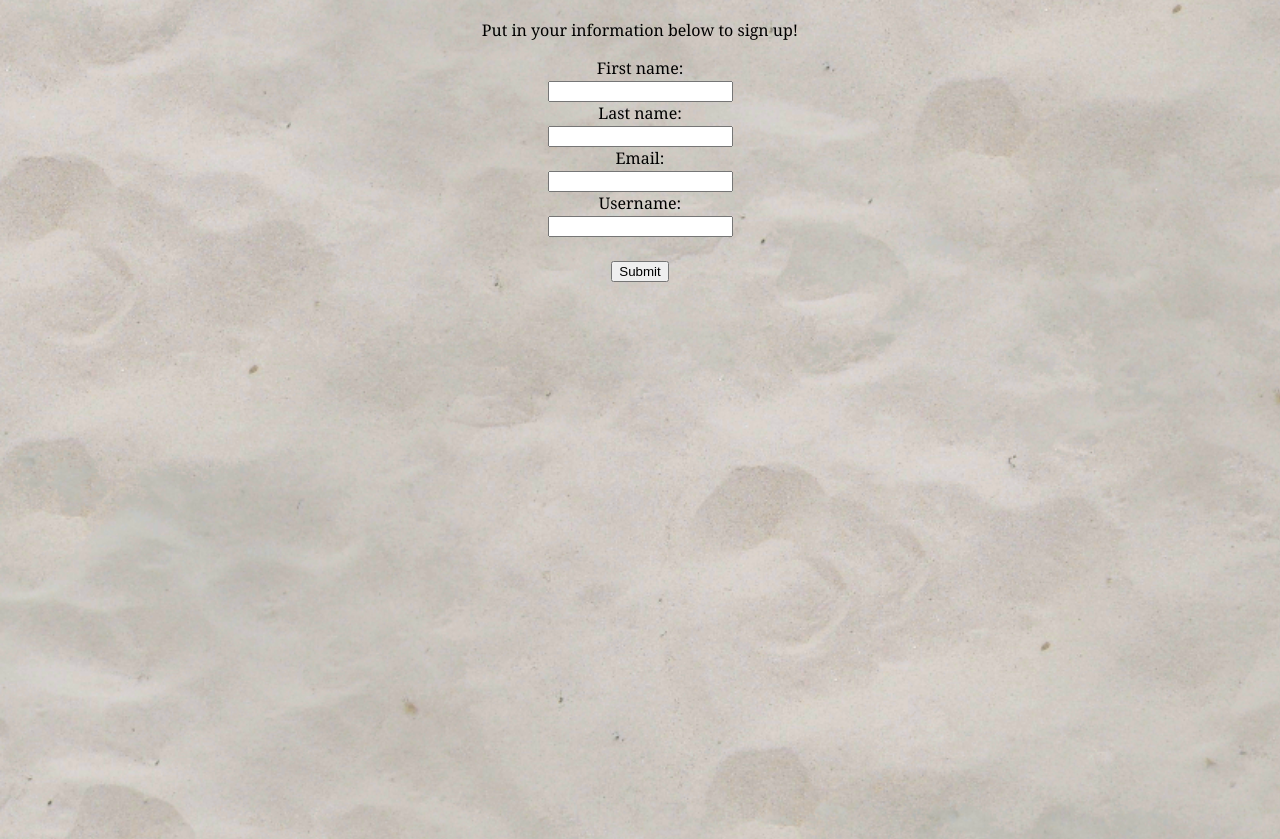
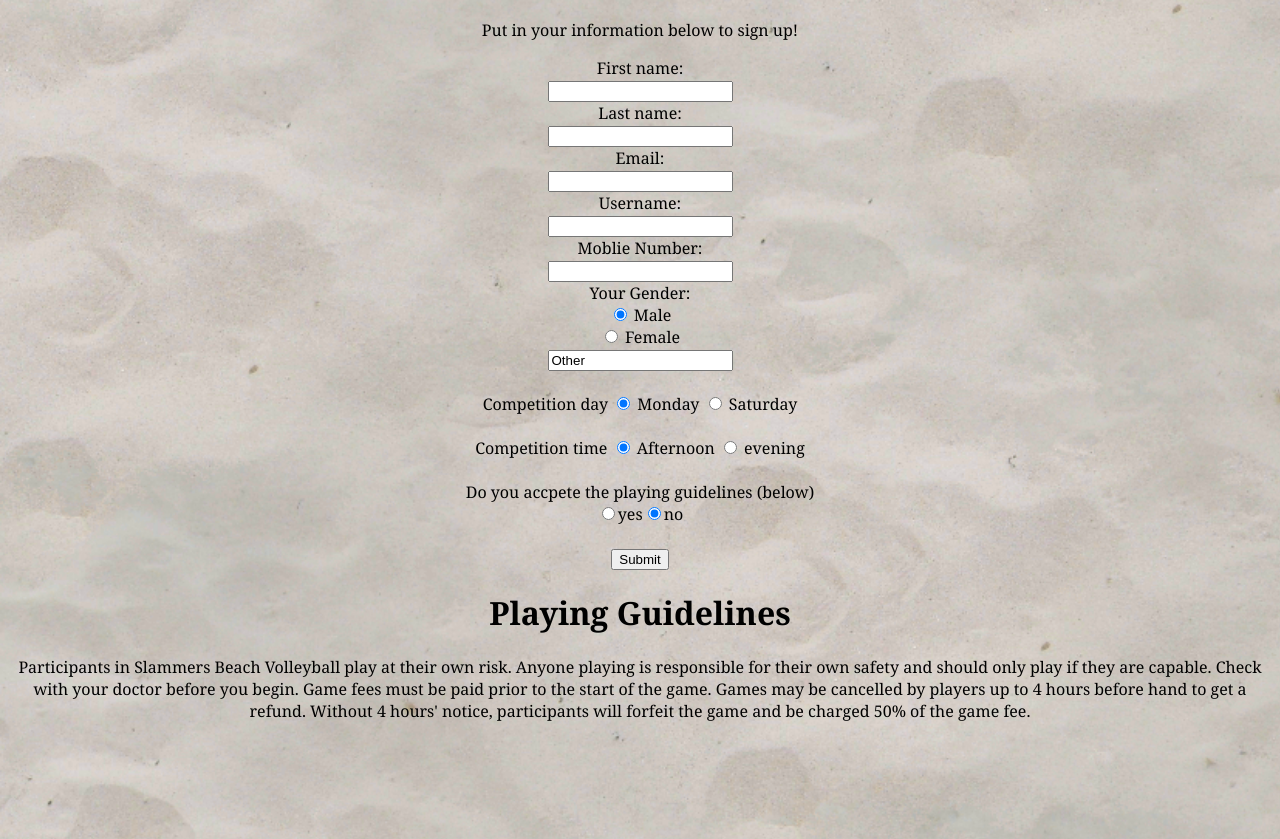
Before and after one commit to Cribbles001/a1, a plain HTML site: page sign_up.html in a window 1280 px wide. Shown: the part 113-952 px from the top of the page. Drawn offline with Linux system fonts and the light colour scheme.

Commit message:
File changes and updates
Deleted Duplicate files and updated sign_up.html

```diff
--- a/sign_up.html
+++ b/sign_up.html
@@ -32,9 +32,29 @@
   Username:<br>
   <input type="text" name="Username">
   <br>
+  Moblie Number:<br>
+  <input type="text" name="Mobile Number">
+  <br>
+  Your Gender:<br>
+  <input type="radio" name="gender" value="Male" checked> Male <br>
+  <input type="radio" name="gender" value="Female"> Female <br>
+  <input type="text" name="gender" value="Other"> <br>
+  <br>
+  Competition day
+  <input type="radio" name="Day" value="Monday" checked> Monday <input type="radio" name="Day" value="Saturday"> Saturday<br>
+  <br>
+  Competition time
+  <input type="radio" name="time" value="Afternoon" checked> Afternoon <input type="radio" name="time" value="evening"> evening<br>
+  <br>
+  Do you accpete the playing guidelines (below)<br>
+  <input type="radio" name="yes" value="yes">yes<input type="radio" name="no" value="no" checked>no
+  <br>
   <br>
   <input type="submit" value="Submit">
 </form>
+<h1> Playing Guidelines </h1>
+<p>Participants in Slammers Beach Volleyball play at their own risk. Anyone playing is responsible for their own safety and should only play if they are capable. Check with your doctor before you begin.
+Game fees must be paid prior to the start of the game. Games may be cancelled by players up to 4 hours before hand to get a refund. Without 4 hours' notice, participants will forfeit the game and be charged 50% of the game fee.</p>
 </div>
 <footer> Copyright Andrew &#169; <a rel="license" href="http://creativecommons.org/licenses/by/2.0/"><img alt="Creative Commons License" style="border-width:0" src="https://i.creativecommons.org/l/by/2.0/88x31.png" /></a><br />This work is licensed under a <a rel="license" href="http://creativecommons.org/licenses/by/2.0/">Creative Commons Attribution 2.0 Generic License</a>.</footer>
 </body>
```
Also changed, not shown: BeachVolleyball/beach-sand-wallpaper-7.jpg (deleted), BeachVolleyball/sand.jpg (deleted).
